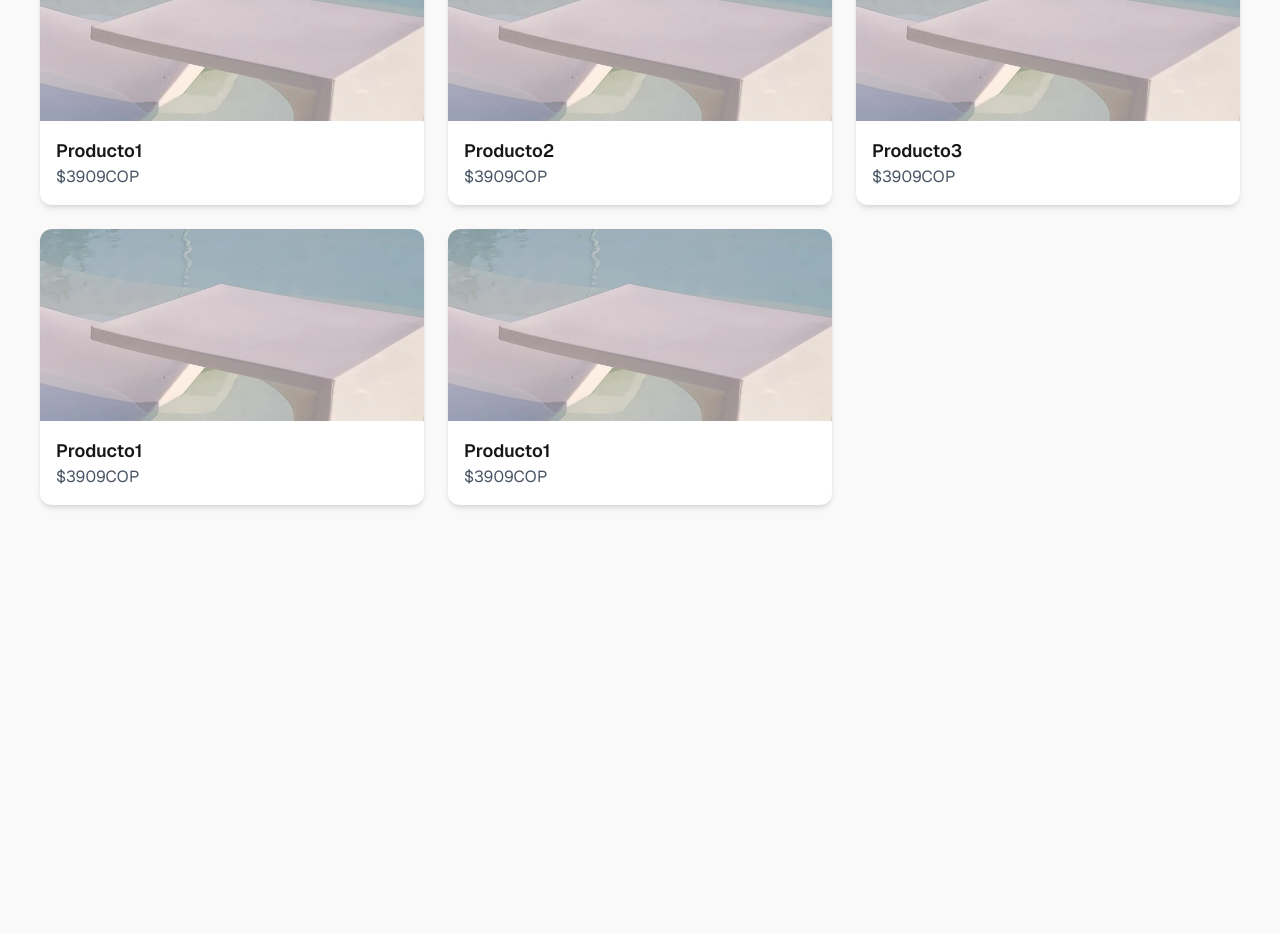
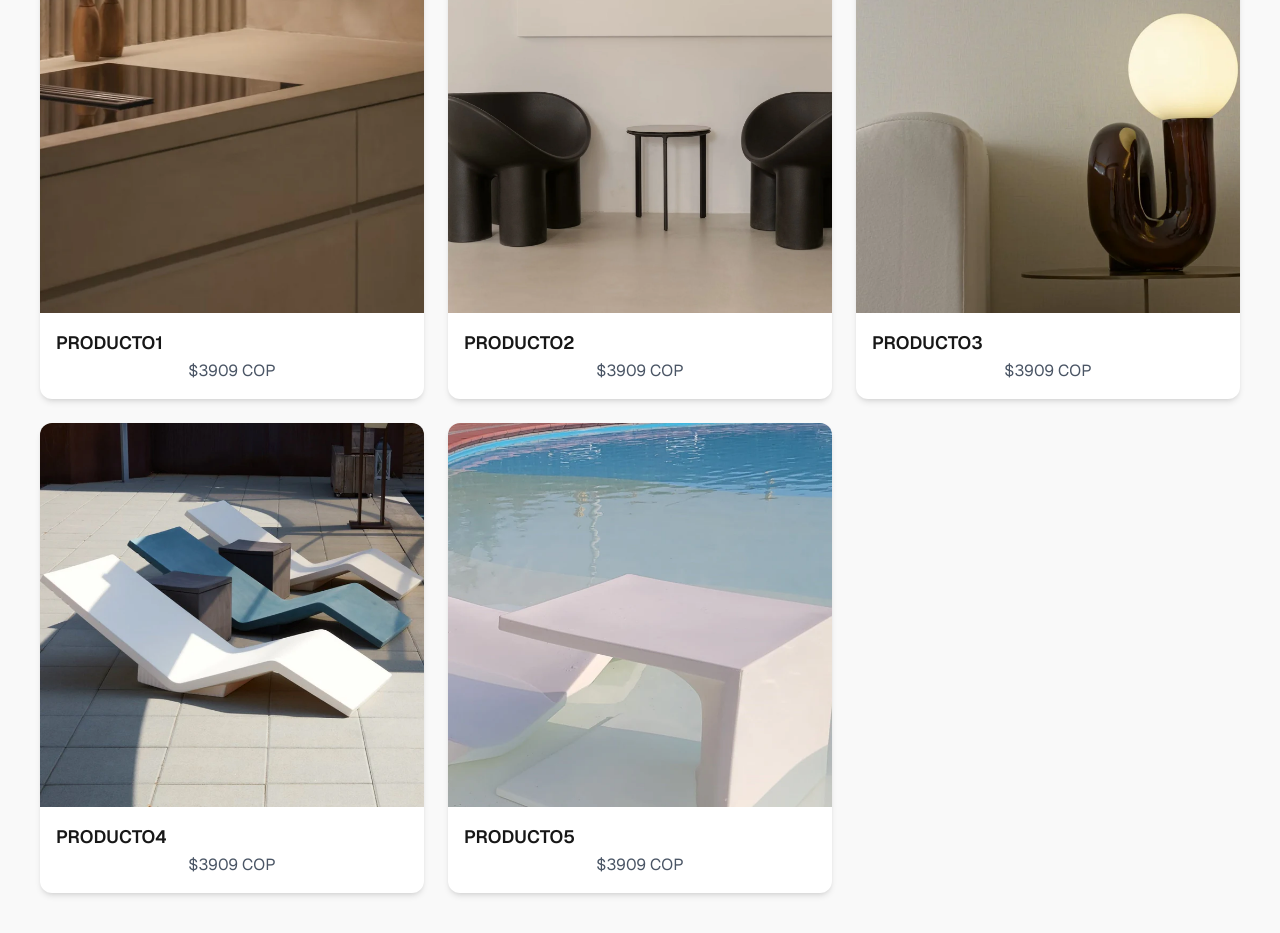
Before and after one commit to IngenieroJosser/chocomarket__frontend, a Next.js app: page / in a window 1280 px wide. Shown: the part 1320-2253 px from the top of the page. Before the commit the page ends 1865 px from the top, so only its background shows below. Built offline with nearby package versions, Linux system fonts and the light colour scheme.

Commit message:
feat(component): spinner component for when the page is reloaded to show a reload effect with it

```diff
--- a/src/components/ui/home/MainProduct.tsx
+++ b/src/components/ui/home/MainProduct.tsx
@@ -3,29 +3,29 @@ import Link from "next/link";
 const MainProduct = () => {
   const productGrid = [
     {
-      img: "/presentation-img5.webp",
+      img: "/presentation-img3.webp",
       name: "Producto1",
-      price: `$3909COP`,
+      price: `$3909 COP`,
+    },
+    {
+      img: "/presentation-img1.webp",
+      name: "Producto2",
+      price: `$3909 COP`,
+    },
+    {
+      img: "/presentation-img2.webp",
+      name: "Producto3",
+      price: `$3909 COP`,
+    },
+    {
+      img: "/presentation-img4.webp",
+      name: "Producto4",
+      price: `$3909 COP`,
     },
     {
       img: "/presentation-img5.webp",
-      name: "Producto2",
-      price: `$3909COP`,
-    },
-    {
-      img: "/presentation-img5.webp",
-      name: "Producto3",
-      price: `$3909COP`,
-    },
-    {
-      img: "/presentation-img5.webp",
-      name: "Producto1",
-      price: `$3909COP`,
-    },
-    {
-      img: "/presentation-img5.webp",
-      name: "Producto1",
-      price: `$3909COP`,
+      name: "Producto5",
+      price: `$3909 COP`,
     },
   ];
 
@@ -35,7 +35,7 @@ const MainProduct = () => {
         <h3 className="text-2xl font-bold mb-2 md:mb-0">Tus Productos</h3>
         <Link
           href="/shop"
-          className="bg-black rounded-md px-5 py-5 text-white text-center md:text-left transition-all ease-in-out hover:bg-gray-900"
+          className="bg-black rounded-md px-5 py-5 text-white text-center md:text-left transition-all ease-in-out hover:bg-[rgba(0,128,96,.89)]"
         >
           Compra tus productos
         </Link>
@@ -51,16 +51,16 @@ const MainProduct = () => {
               <img
                 src={product.img}
                 alt={product.name}
-                className="w-full h-48 object-cover"
+                className="w-full h-96 object-cover"
               />
               {/* Botón al hacer hover */}
               <button className="cursor-pointer absolute inset-0 flex items-center justify-center bg-[rgba(0,0,0,.6)] bg-opacity-50 text-white font-semibold opacity-0 group-hover:opacity-100 transition-opacity">
                 Vista previa
               </button>
             </div>
-            <div className="p-4">
-              <h3 className="text-lg font-semibold">{product.name}</h3>
-              <p className="text-gray-600">{product.price}</p>
+            <div className="p-4 uppercase">
+              <h3 className="text-lg font-semibold border-b-2 border-transparent hover:border-[#008060] transition-all duration-300">{product.name}</h3>
+              <p className="text-gray-600 text-center">{product.price}</p>
             </div>
           </div>
         ))}
```
